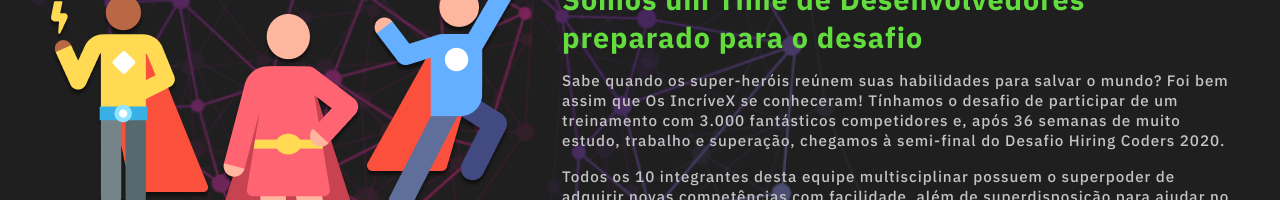
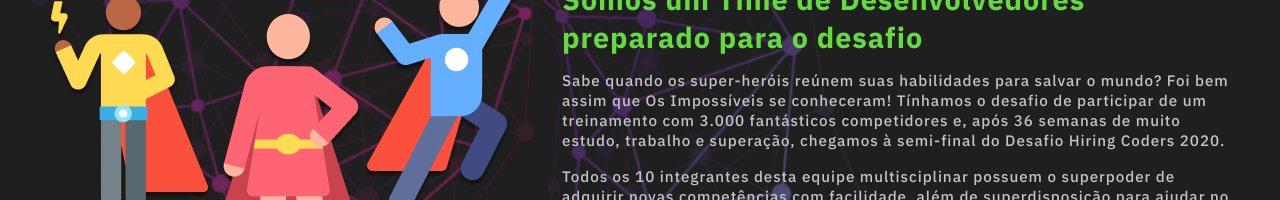
Before and after one commit to sineto/gogama.now.sh, a React (Create React App) app: page / in a window 1280 px wide. Shown: the part 695-895 px from the top of the page. Built offline with nearby package versions, Linux system fonts and the light colour scheme.

Commit message:
chore: change typo

```diff
--- a/src/components/About/index.js
+++ b/src/components/About/index.js
@@ -18,7 +18,7 @@
         </TextH1>
         <TextP>
           Sabe quando os super-heróis reúnem suas habilidades
-          para salvar o mundo? Foi bem assim que Os IncríveX
+          para salvar o mundo? Foi bem assim que Os Impossíveis
           se conheceram! Tínhamos o desafio de participar
           de um treinamento com 3.000 fantásticos competidores
           e, após 36 semanas de muito estudo, trabalho e
```
